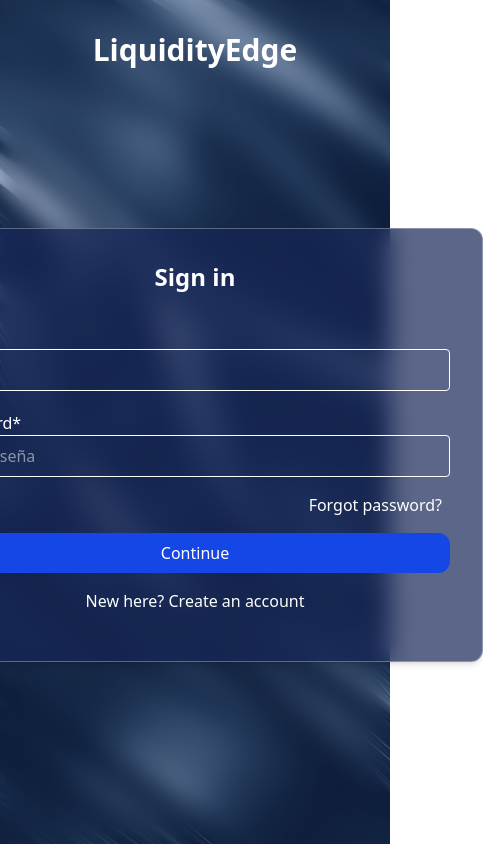
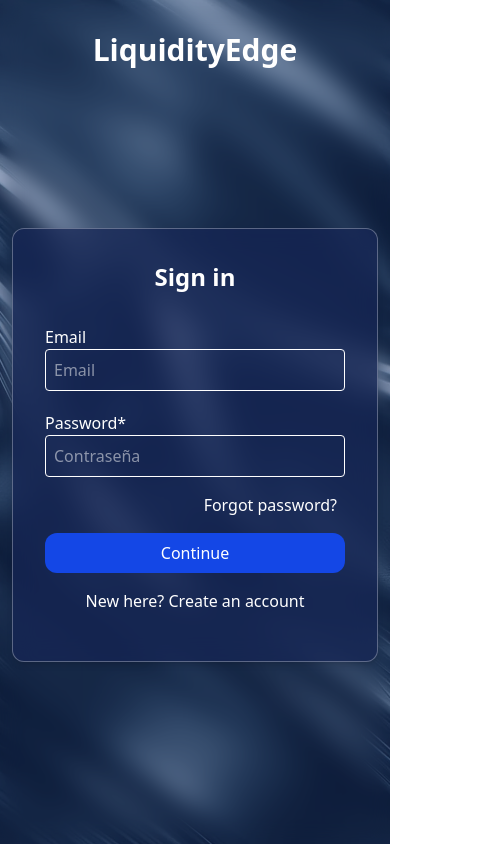
Before and after one commit to crashgluck/liquidityedge-frontend-react, a React (Vite) app: page / in a window 390 px wide. Shown: the whole page, 483 px wide, since content can reach past the window. Built offline with nearby package versions, Linux system fonts and the light colour scheme; the HTML template or start-up script is replaced by a standard one.

Commit message:
correcion responsive

```diff
--- a/src/shared/components/Card.jsx
+++ b/src/shared/components/Card.jsx
@@ -3,7 +3,7 @@
 export default function Card({ children, className = "", title }) {
   return (
     <div
-      className={`rounded-2xl shadow-md p-6 min-w-xl max-w-screen ${className}`}
+      className={`rounded-2xl shadow-md p-6 w-full max-w-md ${className}`}
     >
       {title && <h2 className="text-lg font-semibold mb-4 py-3">{title}</h2>}
       {children}
```
